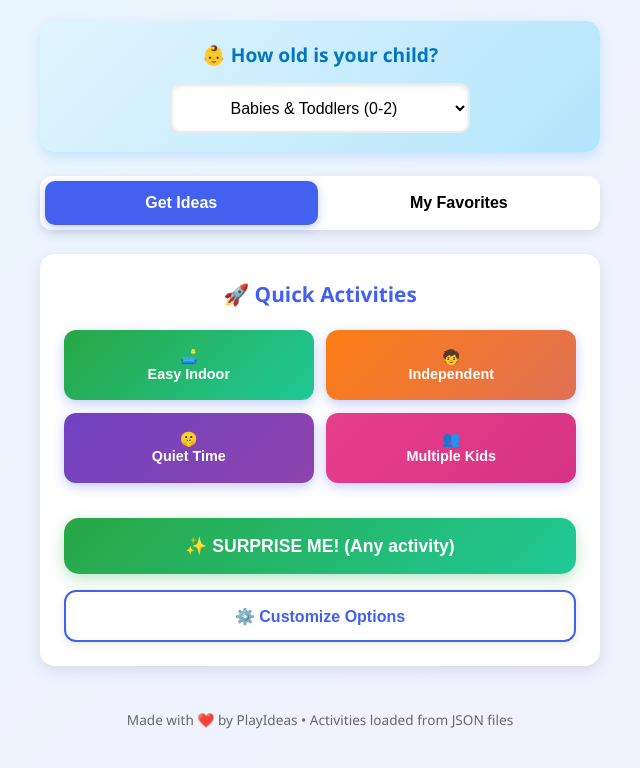
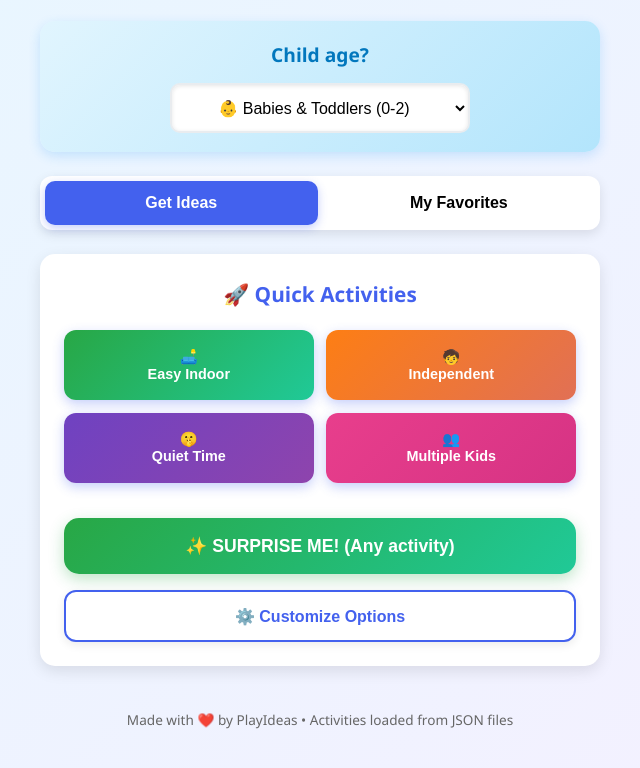
Before and after one commit to izumiberat/kidactivitiesimple, a plain HTML site: page index.html in a window 1280 px wide. Shown: the part 90-858 px from the top of the page, without its empty margins (320-960 px from the left). Drawn offline with Linux system fonts and the light colour scheme.

Commit message:
Update index.html

```diff
--- a/index.html
+++ b/index.html
@@ -731,11 +731,11 @@ select:focus {
 <body>
 <h1>🎮 PlayIdeas Activity Generator</h1>
 <div class="age-selector">
-  <h3>👶 How old is your child?</h3>
+  <h3>Child age?</h3>
   <select id="age" onchange="handleAgeChange()">
-    <option value="0-2">Babies & Toddlers (0-2)</option>
-    <option value="3-5">Preschoolers (3-5)</option>
-    <option value="6-11">School Age (6-11)</option>
+    <option value="0-2">👶 Babies & Toddlers (0-2)</option>
+    <option value="3-5">🧒 Preschoolers (3-5)</option>
+    <option value="6-11">🎒 School Age (6-11)</option>
   </select>
 </div>
 
```
